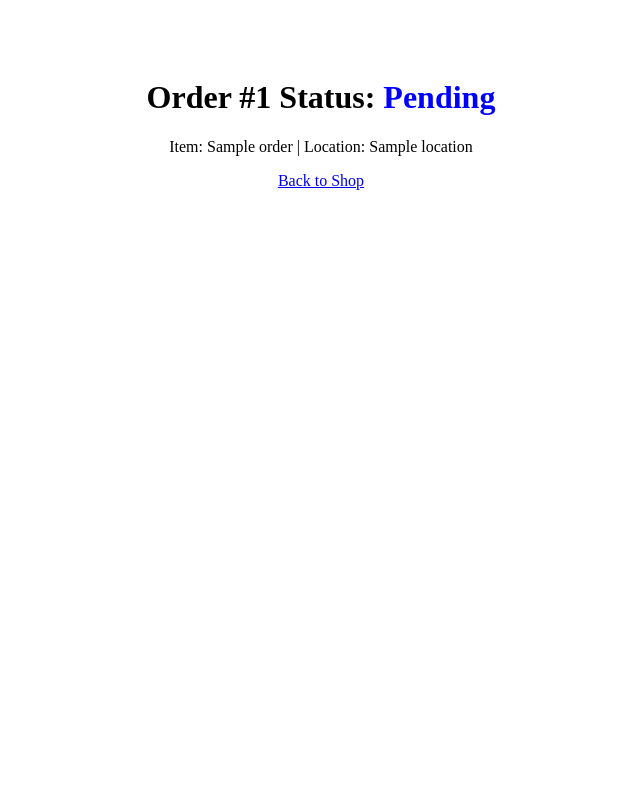
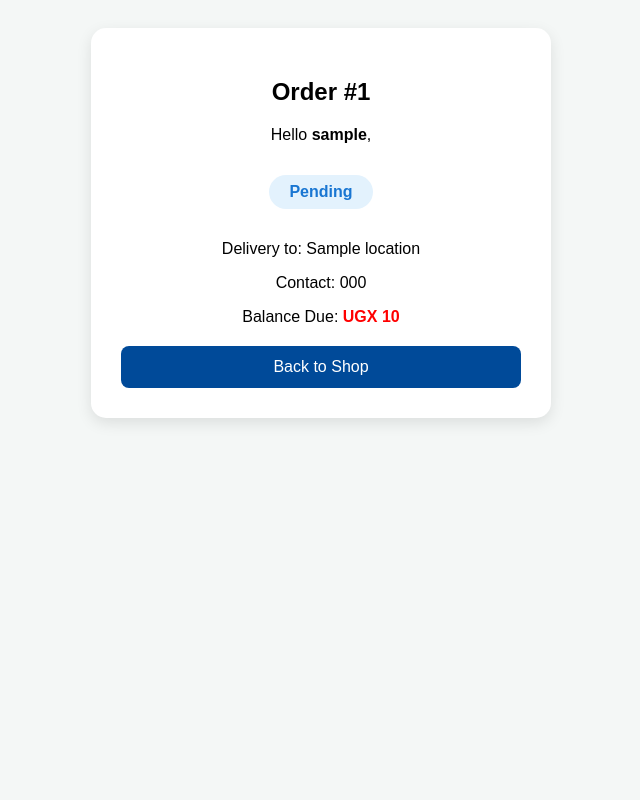
Before and after one commit to FAR-ANALYST/phionah-plastics, a Flask app: template templates/track.html in a window 1280 px wide. Shown: the whole page, without its empty margins (319-959 px from the left). Run offline with Flask 3, Linux system fonts and the light colour scheme; the template is opened without the code that fills it: most values are stand-ins (such as "Sample title", 1, 10 or a date in 2020).

Commit message:
Update track.html

```diff
--- a/templates/track.html
+++ b/templates/track.html
@@ -1,9 +1,28 @@
-<div style="text-align: center; padding: 50px;">
-    {% if order %}
-        <h1>Order #{{ order.order_id }} Status: <span style="color: blue;">{{ order.status }}</span></h1>
-        <p>Item: {{ order.item_name }} | Location: {{ order.location }}</p>
-    {% else %}
-        <h1>Order Not Found</h1>
-    {% endif %}
-    <a href="/">Back to Shop</a>
-</div>
+<!DOCTYPE html>
+<html>
+<head>
+    <title>Order Status</title>
+    <style>
+        body { font-family: sans-serif; background: #f4f7f6; padding: 20px; display: flex; justify-content: center; }
+        .status-card { background: white; padding: 30px; border-radius: 15px; box-shadow: 0 5px 15px rgba(0,0,0,0.1); width: 100%; max-width: 400px; text-align: center; }
+        .status-badge { display: inline-block; padding: 8px 20px; border-radius: 20px; font-weight: bold; background: #e3f2fd; color: #1976d2; margin: 15px 0; }
+        .btn { display: block; padding: 12px; background: #004a99; color: white; text-decoration: none; border-radius: 8px; margin-top: 20px; }
+    </style>
+</head>
+<body>
+    <div class="status-card">
+        {% if order %}
+            <h2>Order #{{ order.order_id }}</h2>
+            <p>Hello <strong>{{ order.username }}</strong>,</p>
+            <div class="status-badge">{{ order.status }}</div>
+            <p>Delivery to: {{ order.location }}</p>
+            <p>Contact: {{ order.phone }}</p>
+            <p>Balance Due: <strong style="color: red;">UGX {{ "{:,}".format(order.balance) }}</strong></p>
+        {% else %}
+            <h2 style="color: red;">Order Not Found</h2>
+            <p>We couldn't find an order with that ID. Please check the number and try again.</p>
+        {% endif %}
+        <a href="/" class="btn">Back to Shop</a>
+    </div>
+</body>
+</html>
```
